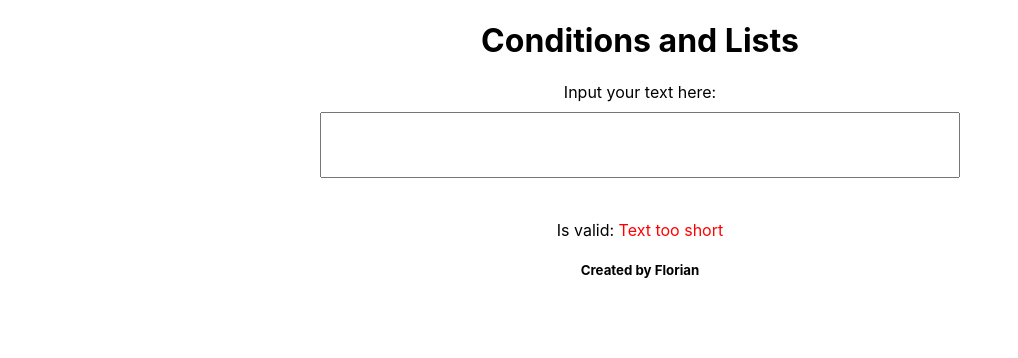
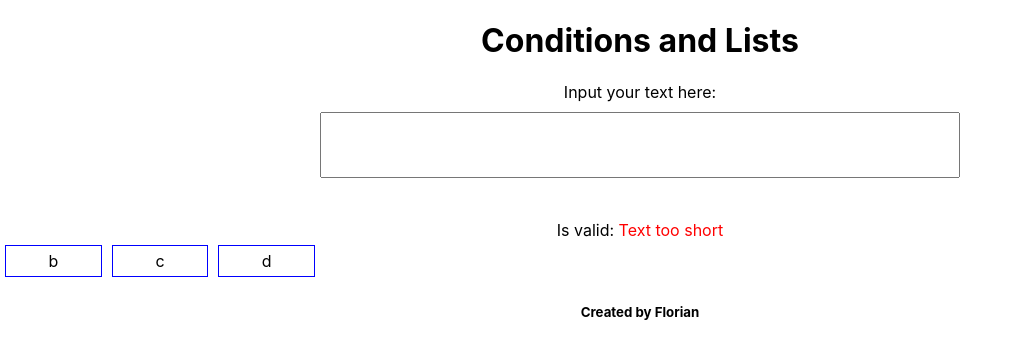
Before and after one commit to morsix/react-max-a2-lists-conditionals, a React (Create React App) app: page / in a window 1280 px wide. Shown: the top 358 px of the page, without its empty margins (0-1018 px from the left). Built offline with nearby package versions, Linux system fonts and the light colour scheme.

Commit message:
added char component

```diff
--- a/src/App.css
+++ b/src/App.css
@@ -15,11 +15,6 @@
   grid-column: span 6;
 }
 
-
-.grid-column-3-9{
-  grid-column: 4/8;
-}
-
 .grid-column-1{
   grid-column: span 1;
 }
--- a/src/App.js
+++ b/src/App.js
@@ -3,6 +3,7 @@ import './App.css';
 
 import InputText from './InputText/InputText'
 import Validation from './Validation/Validation'
+import Char from './Char/Char'
 
 
 function App() {
@@ -10,11 +11,28 @@ function App() {
     textValue:""
   })
 
+  const [charArrState, setCharArrState] = useState({
+    charArr:['b','c','d']
+  })
+
   const inputTextChangeHandler = (event) =>{
       setInputTextState({
         textValue: event.target.value
       })
+
+      const charArr = [...event.target.value.split("")].filter(el=> el.match(/^[0-9a-zA-Z]+$/));
+      setCharArrState({
+        charArr: charArr
+      })
   }
+
+  let chars = null;
+
+  chars = (
+      charArrState.charArr.map((charEl, index) => {
+        return <Char char={charEl} className="grid-column-1"/>
+      }
+    ));
 
   return (
     <div className="App grid-container">
@@ -23,6 +41,8 @@ function App() {
       </div>
       <InputText changed={inputTextChangeHandler} textValue={inputTextState.textValue}/>
       <Validation isValid={inputTextState.textValue.length > 5}/>
+      {chars}
+
       <div className="grid-column-12">
         <h5>Created by Florian</h5>
       </div>
--- /dev/null
+++ b/src/Char/Char.css
@@ -0,0 +1,12 @@
+.Char{
+    display: inline-block;
+    padding: 5px;
+    text-align: center;
+    margin: 5px;
+    border: 1px solid blue;
+    cursor: crosshair;
+}
+
+.Char:hover{
+    background-color: red;
+}
--- /dev/null
+++ b/src/Char/Char.js
@@ -0,0 +1,12 @@
+import React from "react";
+import './Char.css';
+
+const char = (props) =>{
+    return(
+        <div className="Char">
+            {props.char}
+        </div>
+    )
+}
+
+export default char;
```
